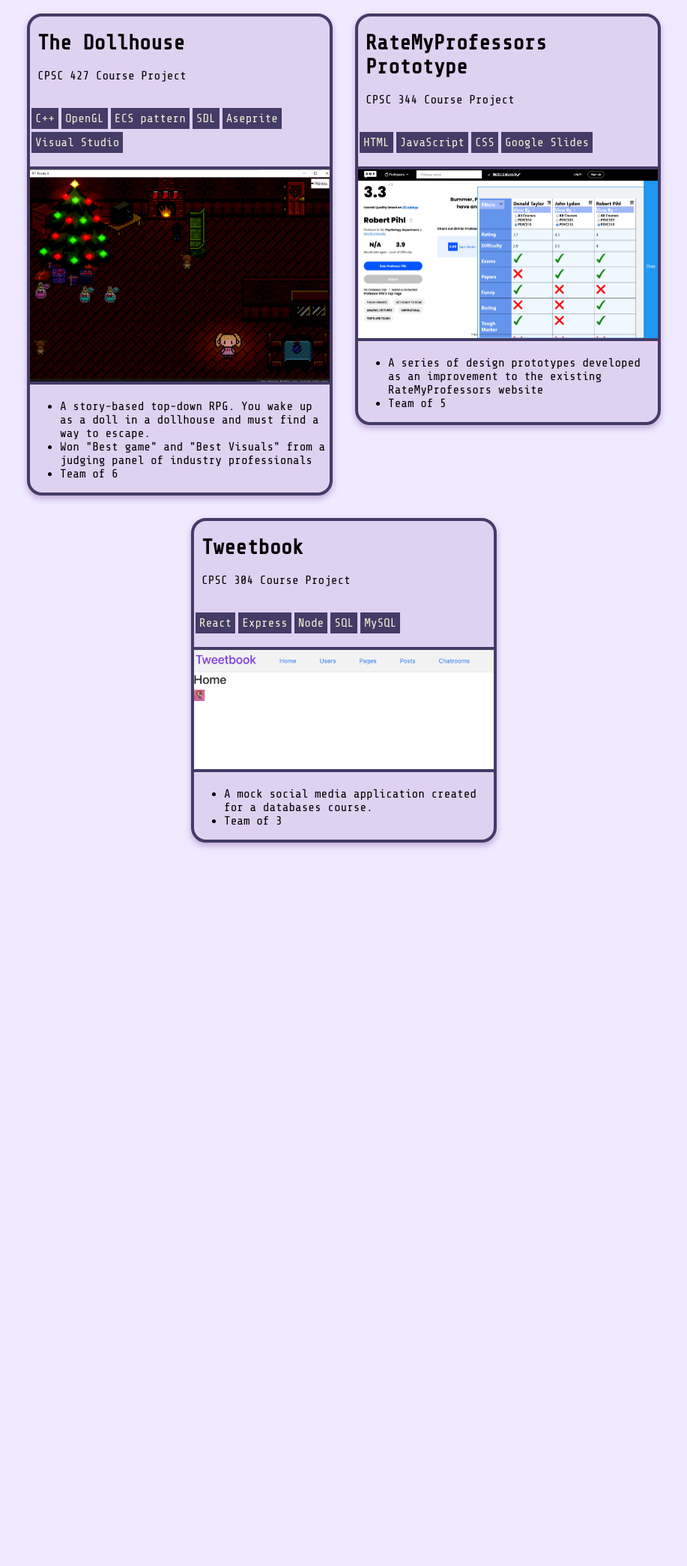
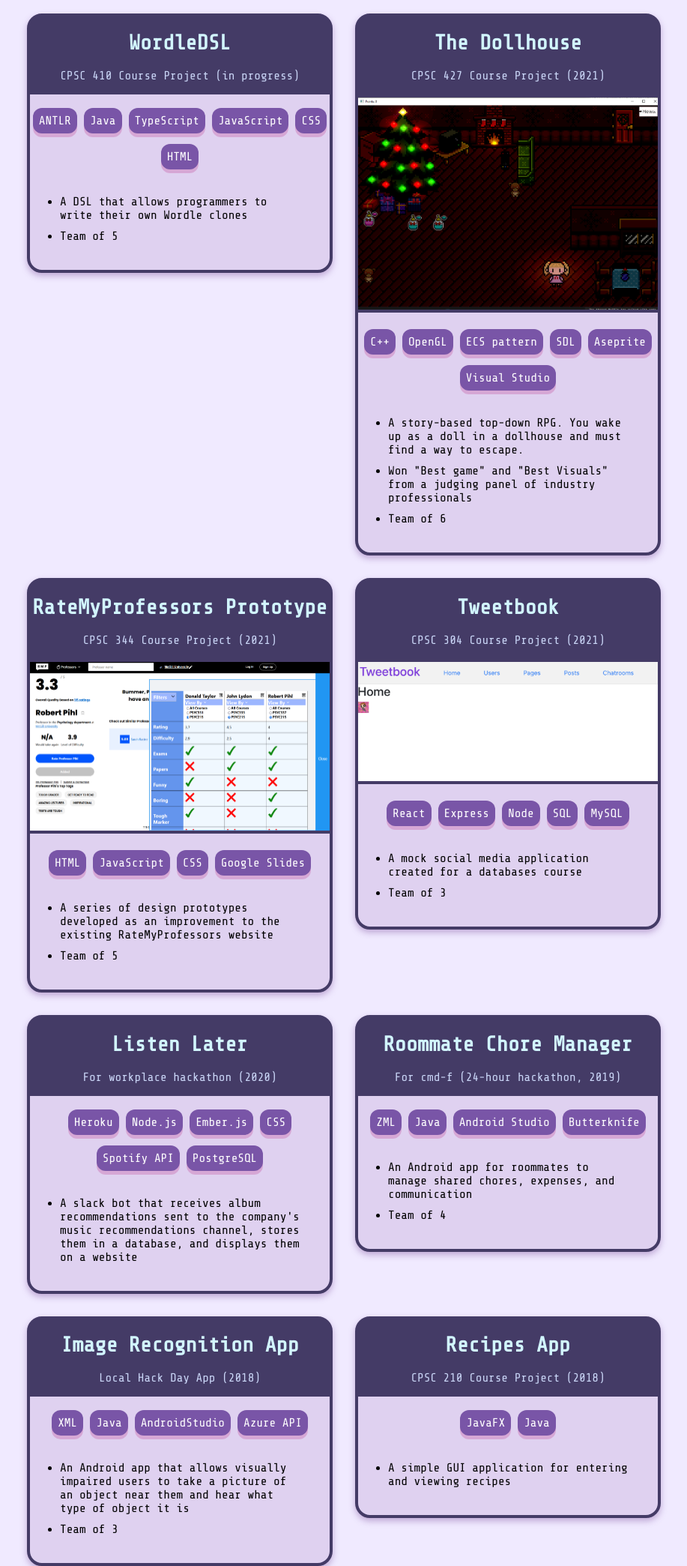
Before and after one commit to kNaoreen/kNaoreen.github.io, a Jekyll site: the page built from projects.html, in a window 1280 px wide. Shown: the whole page at 75% size, without its empty margins (181-1098 px from the left). Built offline with Jekyll 4.4.1, drawn with Linux system fonts in a browser that asks for light colours.

Commit message:
added more fun main page options and more projects

```diff
--- a/_data/projects.yml
+++ b/_data/projects.yml
@@ -1,5 +1,21 @@
+- name: "WordleDSL"
+  subtitle: CPSC 410 Course Project (in progress)
+  thumbnail: "none"
+  descriptions:
+    - A DSL that allows programmers to write their own Wordle clones
+    - Team of 5
+  tools:
+    - ANTLR
+    - Java
+    - TypeScript
+    - JavaScript
+    - CSS
+    - HTML
+  contributions:
+    - Todo
+
 - name: The Dollhouse
-  subtitle: CPSC 427 Course Project
+  subtitle: CPSC 427 Course Project (2021)
   thumbnail: assets/images/theDollhouse1.png
   descriptions:
     - A story-based top-down RPG. You wake up as a doll in a dollhouse and must find a way to escape.
@@ -18,7 +34,7 @@
     - I also composed and produced the two soundtrack pieces
     - As the only team member with both a Windows and Linux machine, I independently handled the testing and debugging of Linux-related issues in our code
 - name: RateMyProfessors Prototype
-  subtitle: CPSC 344 Course Project
+  subtitle: CPSC 344 Course Project (2021)
   thumbnail: assets/images/ratemyprof1.png
   descriptions:
     - A series of design prototypes developed as an improvement to the existing RateMyProfessors website
@@ -33,10 +49,10 @@
     - We addressed one usability issue (the lack of a native comparison feature) by creating two lo-fi prototypes in Google Slides and assessing them via cognitive walkthroughs
     - We iterated on our design to produce a medium fidelity prototype with HTML, JavaScript, and CSS. We tested the prototype with user observation and questionnaire.
 - name: Tweetbook
-  subtitle: CPSC 304 Course Project
+  subtitle: CPSC 304 Course Project (2021)
   thumbnail: assets/images/tweetbook1.png
   descriptions:
-    - A mock social media application created for a databases course.
+    - A mock social media application created for a databases course
     - Team of 3
   tools:
     - React
@@ -48,3 +64,57 @@
     - Wrote SQL scripts to query and modify database
     - Wrote backend API in Express that front end can call to retrieve the results of different database queries
     - Wrote front end of application that allows userss to test different database operations
+
+- name: "Listen Later"
+  subtitle: For workplace hackathon (2020)
+  thumbnail: "none"
+  descriptions:
+    - A slack bot that receives album recommendations sent to the company's music recommendations channel, stores them in a database, and displays them on a website
+  tools:
+    - Heroku
+    - Node.js
+    - Ember.js
+    - CSS
+    - Spotify API
+    - PostgreSQL
+  contributions:
+    - Todo
+
+- name: "Roommate Chore Manager"
+  subtitle: For cmd-f (24-hour hackathon, 2019)
+  thumbnail: "none"
+  descriptions:
+    - An Android app for roommates to manage shared chores, expenses, and communication
+    - Team of 4
+  tools:
+    - ZML
+    - Java
+    - Android Studio
+    - Butterknife
+  contributions:
+    - Todo
+
+- name: "Image Recognition App"
+  subtitle: Local Hack Day App (2018)
+  thumbnail: "none"
+  descriptions:
+    - An Android app that allows visually impaired users to take a picture of an object near them and hear what type of object it is
+    - Team of 3
+  tools:
+    - XML
+    - Java
+    - AndroidStudio
+    - Azure API
+  contributions:
+    - Todo
+
+- name: "Recipes App"
+  subtitle: CPSC 210 Course Project (2018)
+  thumbnail: "none"
+  descriptions:
+    - A simple GUI application for entering and viewing recipes
+  tools:
+    - JavaFX
+    - Java
+  contributions:
+    - Todo
--- a/_sass/main.scss
+++ b/_sass/main.scss
@@ -28,6 +28,10 @@ html, body {
     height: min-content;
 }
 
+.spriteBox--hidden {
+    visibility: hidden;
+}
+
 .dialogueBoxAndButtonsContainer {
     display: flex;
     flex-direction: column;
@@ -49,7 +53,7 @@ html, body {
     font-size: 25px;
 }
 
-.literalDialogueBox__nextButton {
+.optionButton {
     padding: 10px 15px;
     cursor: pointer;
     text-align: center;
@@ -65,11 +69,11 @@ html, body {
     font-size: 20px;
 }
 
-.literalDialogueBox__nextButton:hover {
+.optionButton:hover {
     background-color: #735aa1;
 }
 
-.literalDialogueBox__nextButton:hover {
+.optionButton:hover {
   background-color: #9075c2;
   box-shadow: 0 5px rgb(214, 167, 213);
   transform: translateY(4px);
@@ -79,7 +83,7 @@ html, body {
     display: none;
 }
 
-.optionButtons--visible {
+.optionButtons {
     display: flex;
     flex-direction: column;
     gap: 20px;
--- a/_sass/projects.scss
+++ b/_sass/projects.scss
@@ -28,18 +28,27 @@
 .projectCard--Header {
     h1 {
         font-size: 28px;
+        color: rgb(210, 246, 255);
+        text-align: center;
     }
-    padding-left: 10px;
-    padding-right: 10px;
+    p {
+        text-align: center;
+        color: rgb(202, 214, 247);
+    }
+    background-color: rgb(68, 59, 102);
+    border-top-left-radius: 12px;;
+    border-top-right-radius: 12px;
 }
 
 .projectCard--toolsList ul {
     display: flex;
     flex-direction: row;
     flex-wrap: wrap;
-    flex-flow: space-evenly;
     list-style-type: none;
-    align-self: flex-start;
+    justify-content: center;
+    row-gap: 10px;
+    column-gap: 5px;
+    align-self: center;
     padding: 0;
 }
 
@@ -48,10 +57,12 @@
 }
 
 .toolTag {
-    padding: 5px;
+    padding: 8px;
     margin: 2px;
-    background-color:rgb(68, 59, 102);
-    color:rgb(238, 240, 209);
+    background-color:#7955a7;
+    box-shadow: 0 5px rgb(214, 167, 213);
+    color: #fff;
+    border-radius: 12px;
 }
 
 .projectCard--ProjectThumbnail img{
@@ -71,3 +82,12 @@
 .projectCard:hover {
     box-shadow: 0 8px 16px 0 rgba(98, 40, 131, 0.342);
 }
+
+.projectCard--Description ul{
+    padding-right: 40px;
+    padding-bottom: 10px;
+}
+
+.projectCard--Description li {
+    margin-bottom: 10px;
+}
--- a/about.html
+++ b/about.html
@@ -16,7 +16,7 @@ permalink: /about.html
                 <p class="spriteCharacteristic__Title">Name</p>
             </div>
             <div class="spriteCharacteristic__Description">
-                <p>Naoreen</p>
+                <p>Naoreen (it rhymes with "chlorine")</p>
             </div>
         </div>
         <div class="spriteCharacteristic">
--- a/projects.html
+++ b/projects.html
@@ -11,15 +11,17 @@ permalink: /projects.html
             <h1>{{project.name}}</h1>
             <p>{{project.subtitle}}</p>
         </div>
+        {% if project.thumbnail != "none" %}
+        <div class="projectCard--ProjectThumbnail">
+            <img src={{project.thumbnail}}>
+        </div>
+        {% endif %}
         <div class="projectCard--toolsList">
             <ul>
                 {% for tool in project.tools %}
                 <li><div class="toolTag">{{tool}}</div></li>
                 {% endfor %}
             </ul>
-        </div>
-        <div class="projectCard--ProjectThumbnail">
-            <img src={{project.thumbnail}}>
         </div>
         <div class="projectCard--Description">
             <ul>
```
Also changed, not shown: other parts of about.html (+1 -1 lines), assets/js/home.js (+89 -30 lines), index.html (+13 -6 lines).
